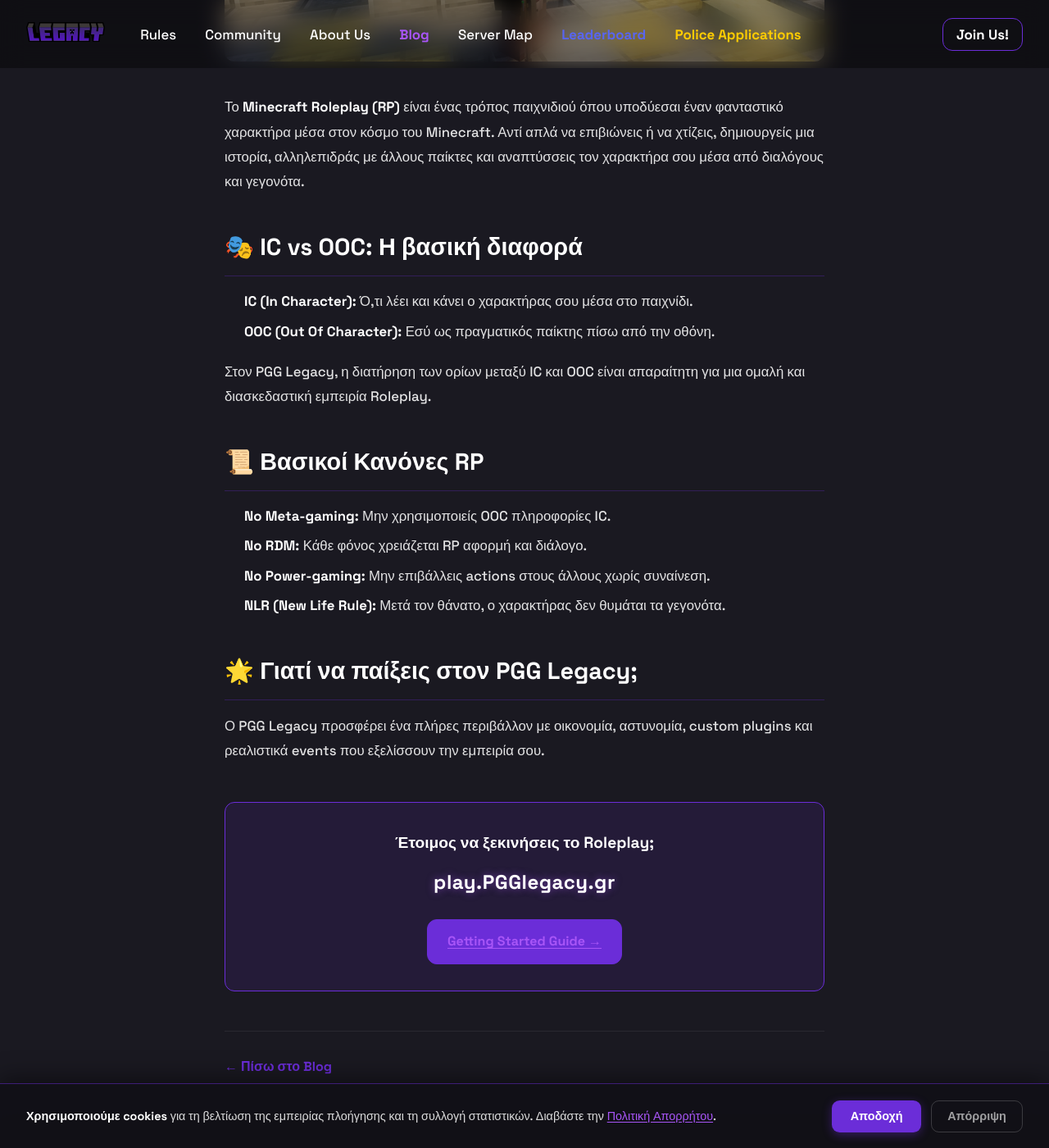
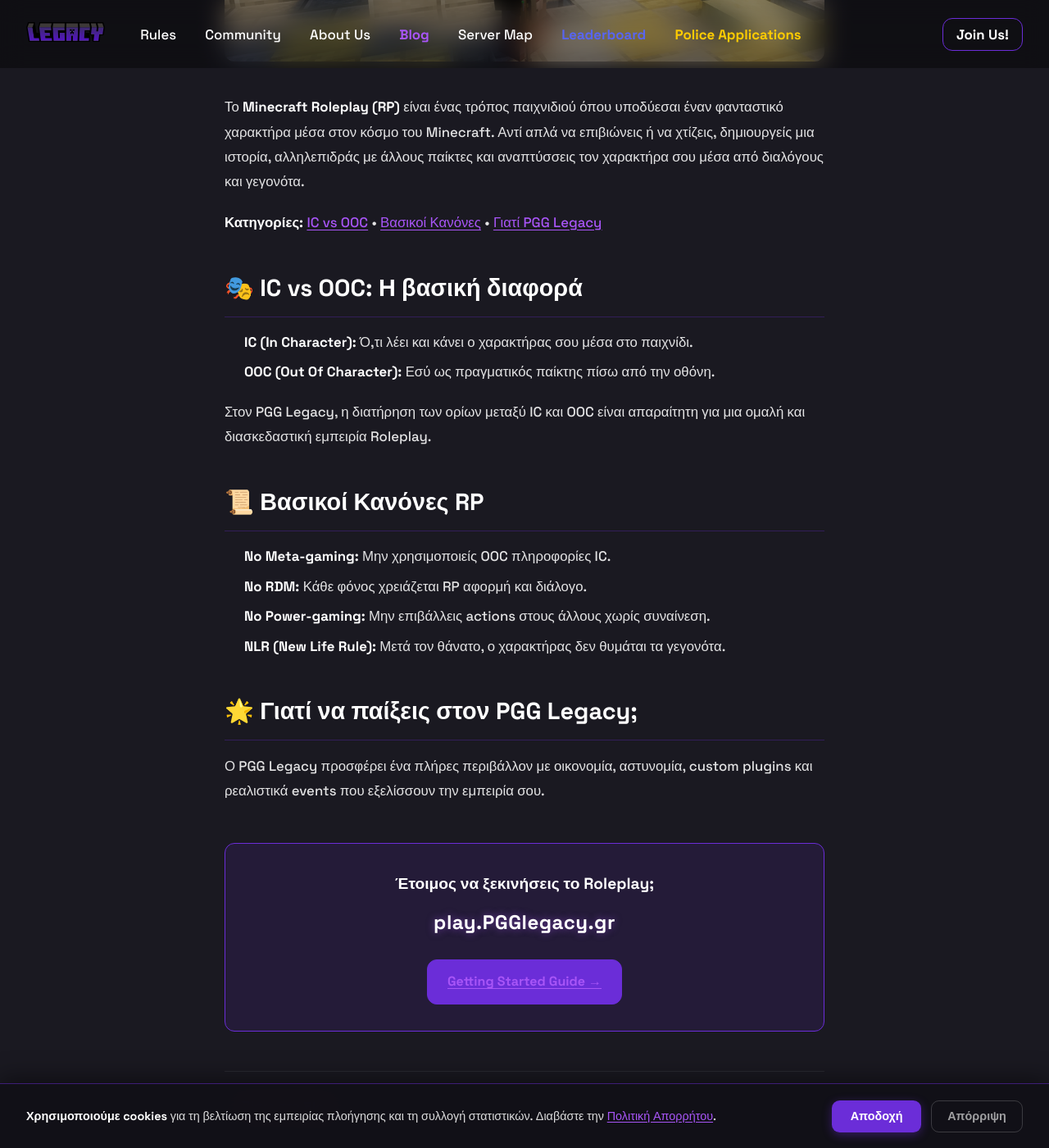
Before and after one commit to ThFos/pgg-legacy, a Jekyll site: the page built from blog/ti-einai-minecraft-rp/index.md, in a window 1280 px wide and 1400 px high, scrolled down 565 px. Shown: the whole window at 82% size. Built offline with Jekyll 4.4.1, drawn with Linux system fonts in a browser that asks for light colours.

Commit message:
Update Άρθρα Blog “ti-einai-minecraft-rp/index”

```diff
--- a/blog/ti-einai-minecraft-rp/index.md
+++ b/blog/ti-einai-minecraft-rp/index.md
@@ -11,21 +11,24 @@
 ---
 Το **Minecraft Roleplay (RP)** είναι ένας τρόπος παιχνιδιού όπου υποδύεσαι έναν φανταστικό χαρακτήρα μέσα στον κόσμο του Minecraft. Αντί απλά να επιβιώνεις ή να χτίζεις, δημιουργείς μια ιστορία, αλληλεπιδράς με άλλους παίκτες και αναπτύσσεις τον χαρακτήρα σου μέσα από διαλόγους και γεγονότα.
 
-## 🎭 IC vs OOC: Η βασική διαφορά
+**Κατηγορίες:**
+[IC vs OOC](#rp-ic) • [Βασικοί Κανόνες](#rp-rules) • [Γιατί PGG Legacy](#rp-why)
+
+## 🎭 <span id="rp-ic"></span>IC vs OOC: Η βασική διαφορά
 
 * **IC (In Character):** Ό,τι λέει και κάνει ο χαρακτήρας σου μέσα στο παιχνίδι.
 * **OOC (Out Of Character):** Εσύ ως πραγματικός παίκτης πίσω από την οθόνη.
 
 Στον PGG Legacy, η διατήρηση των ορίων μεταξύ IC και OOC είναι απαραίτητη για μια ομαλή και διασκεδαστική εμπειρία Roleplay.
 
-## 📜 Βασικοί Κανόνες RP
+## 📜 <span id="rp-rules"></span>Βασικοί Κανόνες RP
 
 * **No Meta-gaming:** Μην χρησιμοποιείς OOC πληροφορίες IC.
 * **No RDM:** Κάθε φόνος χρειάζεται RP αφορμή και διάλογο.
 * **No Power-gaming:** Μην επιβάλλεις actions στους άλλους χωρίς συναίνεση.
 * **NLR (New Life Rule):** Μετά τον θάνατο, ο χαρακτήρας δεν θυμάται τα γεγονότα.
 
-## 🌟 Γιατί να παίξεις στον PGG Legacy;
+## 🌟 <span id="rp-why"></span>Γιατί να παίξεις στον PGG Legacy;
 
 Ο PGG Legacy προσφέρει ένα πλήρες περιβάλλον με οικονομία, αστυνομία, custom plugins και ρεαλιστικά events που εξελίσσουν την εμπειρία σου.
 
```
